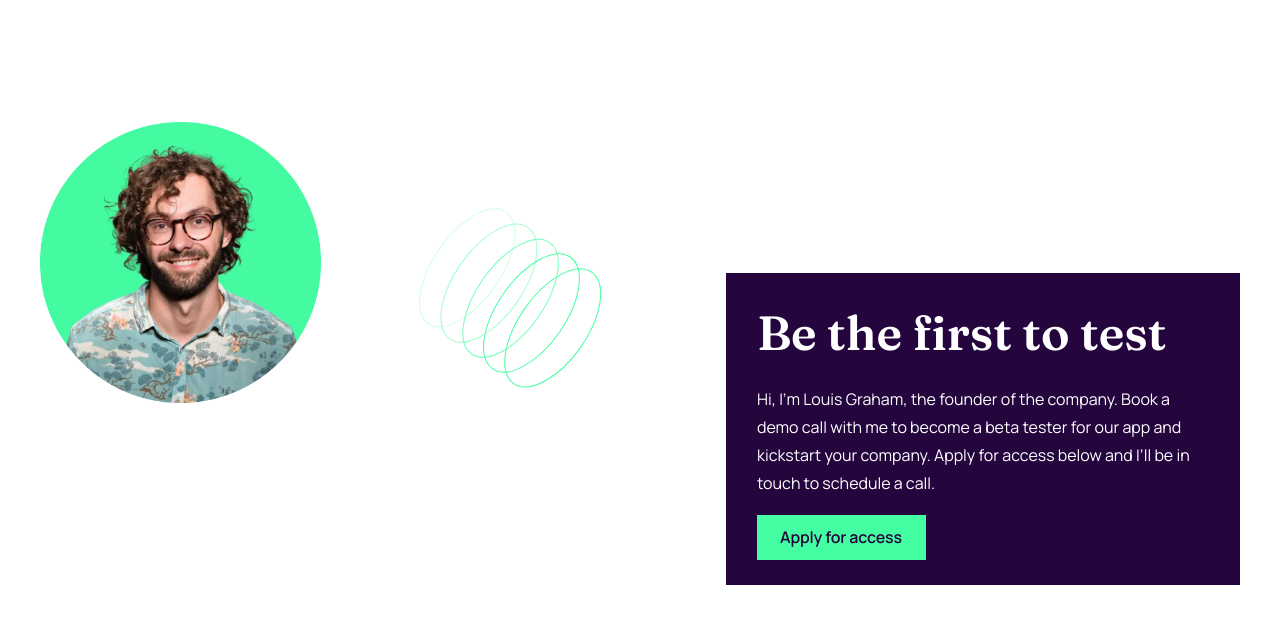
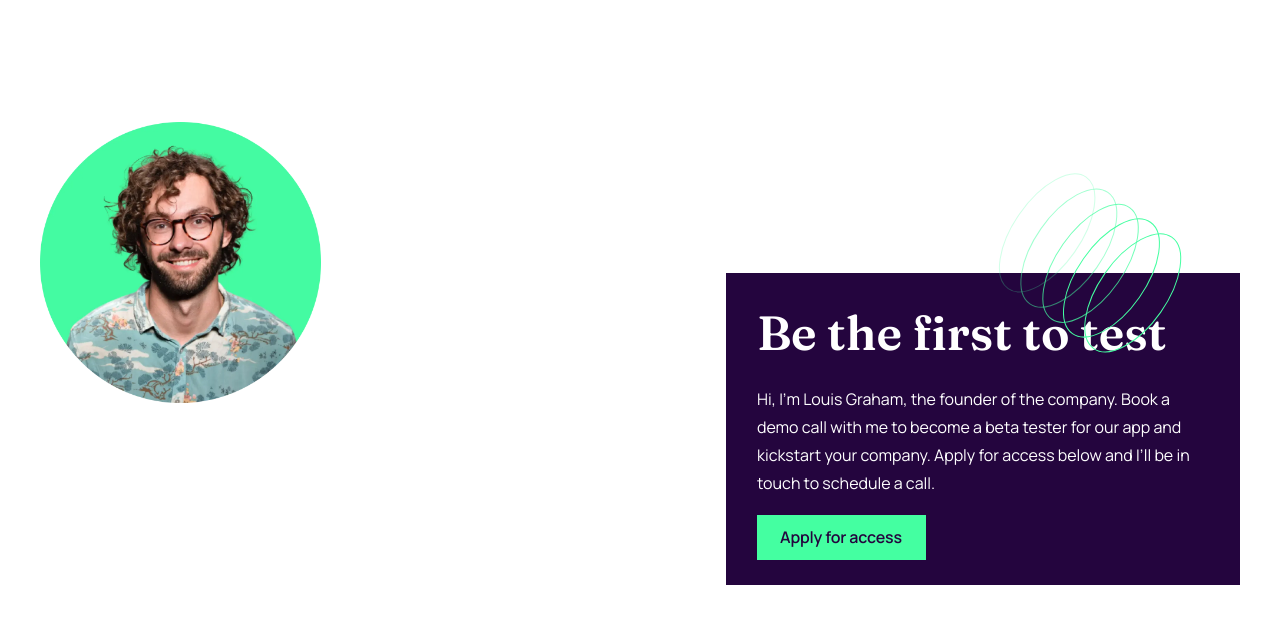
Before and after one commit to Lesricol/workit-landing-page, a website built with Vite: page src/index.html in a window 1280 px wide. Shown: the part 1873-2510 px from the top of the page. Built offline with nearby package versions, Linux system fonts and the light colour scheme; some packages are replaced by stand-ins of ours.

Commit message:
terminado

```diff
--- a/src/index.html
+++ b/src/index.html
@@ -76,6 +76,7 @@
           src="./assets/images/image-founder.webp"
           alt="avatar"
         />
+        <div class="box"></div>
         <div class="opinion-card">
           <h2 class="subtitle subtitle--white">Be the first to test</h2>
           <p class="text text--white">
--- a/src/scss/blocks/header.scss
+++ b/src/scss/blocks/header.scss
@@ -18,6 +18,9 @@
   @include responsive(desktop) {
     padding: 56px 165px 0;
     margin-bottom: 300px;
+    background-image: url(../../assets/images/bg-pattern-1.svg), url(../../assets/images/bg-pattern-2.svg);
+    background-repeat: no-repeat;
+    background-position: -220px 100px, 1350px 350px;
   }
 }
 .top-bar {
--- a/src/scss/blocks/main.scss
+++ b/src/scss/blocks/main.scss
@@ -4,9 +4,7 @@
   padding: 0 16px;
   @include responsive(tablet) {
     padding: 0 40px;
-    background-image: url(../../assets/images/bg-pattern-3.svg);
-    background-repeat: no-repeat;
-    background-position: 400px 800px;
+
   }
   @include responsive(desktop) {
     padding: 0 161px 0 163px;
@@ -92,6 +90,7 @@
     text-align: left;
   }
   @include responsive(desktop) {
+    position: relative;
     width: 730px;
     padding: 64px;
   }
@@ -103,6 +102,7 @@
   top: 60px;
   z-index: -1;
   @include responsive(tablet) {
+    position: relative;
     top: 130px;
   }
   @include responsive(desktop) {
@@ -110,3 +110,26 @@
     top: 300px;
   }
 }
+
+.box{
+    @include responsive(tablet) {
+        position: absolute;
+        width: 250px;
+        height: 250px;
+        background-image: url(../../assets/images/bg-pattern-3.svg);
+        background-repeat: no-repeat;
+        bottom: -1480px;
+        right: 50px;
+        z-index: 1;
+    }
+    @include responsive(desktop) {
+        position: absolute;
+        width: 250px;
+        height: 250px;
+        background-image: url(../../assets/images/bg-pattern-3.svg);
+        background-repeat: no-repeat;
+        bottom: -50px;
+        right: 50px;
+        z-index: 1;
+    }
+}
```
